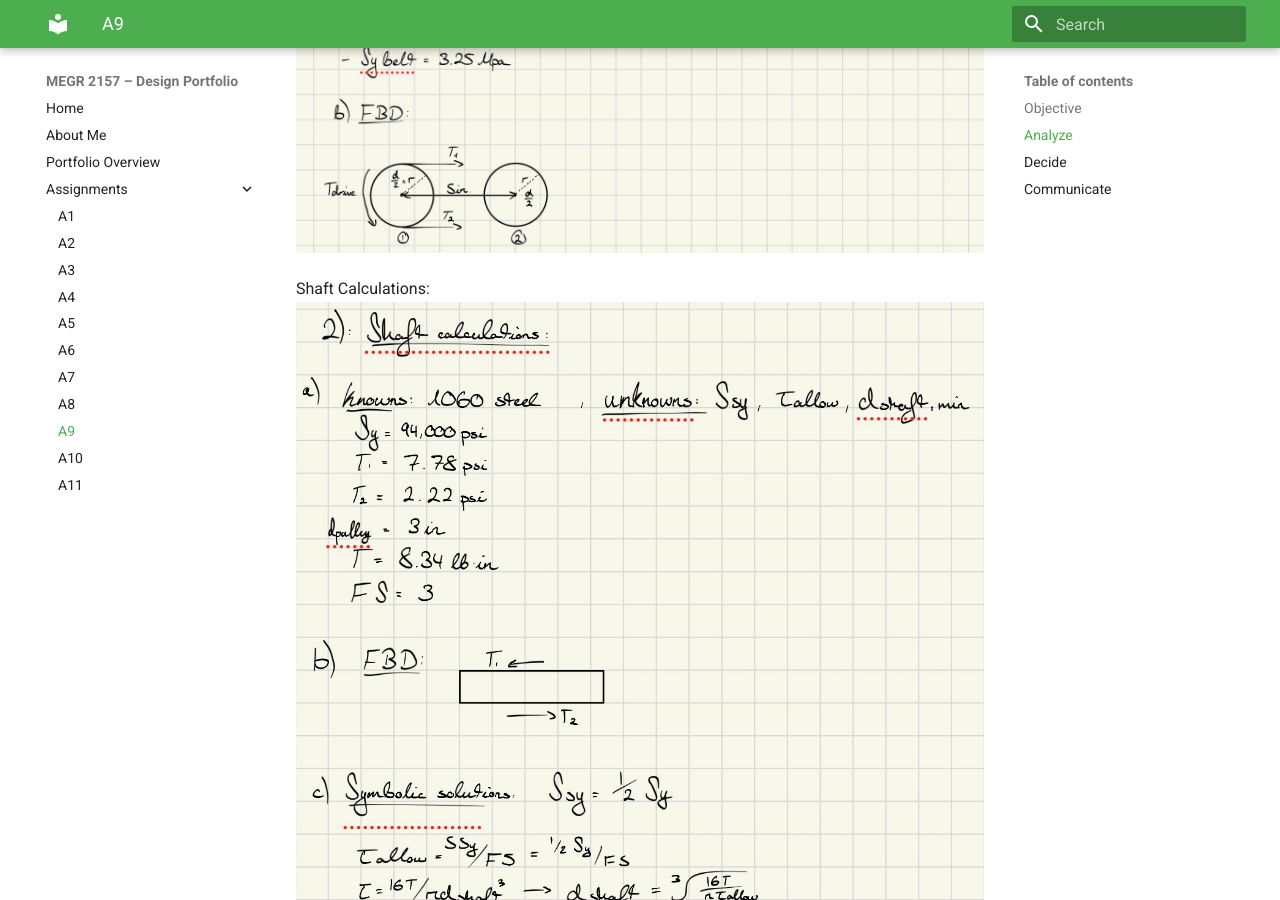
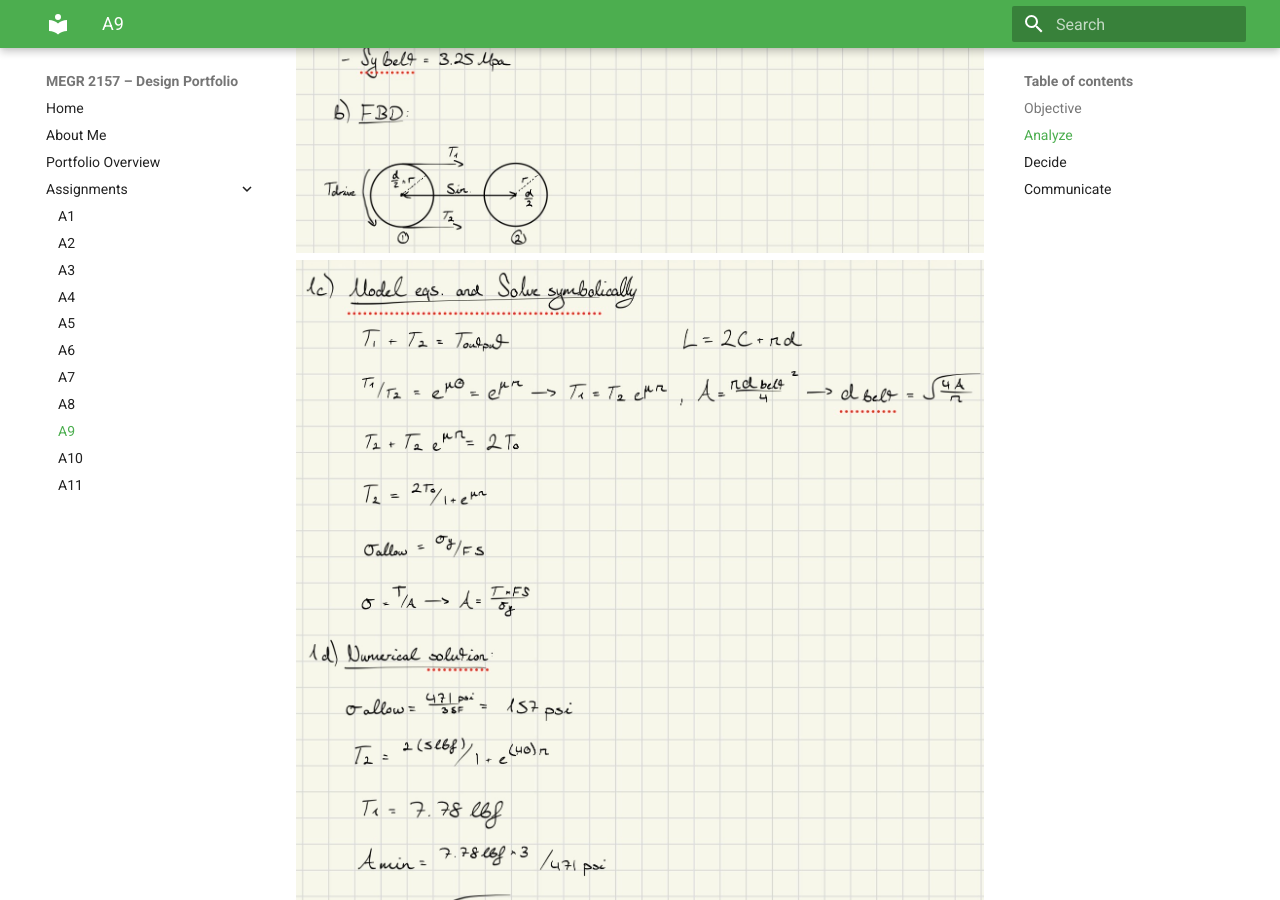
Before and after one commit to jhatch24/megr2156-portfolio, an MkDocs documentation site: the page built from docs/assignments/A09/index.md, in a window 1280 px wide and 900 px high, scrolled down 1189 px. Built offline with MkDocs 1.6.1 and Material for MkDocs 9.7.7, drawn with Linux system fonts in a browser that asks for light colours.

Commit message:
Add additional image for Belt Calculations

```diff
--- a/docs/assignments/A09/index.md
+++ b/docs/assignments/A09/index.md
@@ -14,6 +14,7 @@ Assumptions: Assume the belt is made from polyurethane rubber with a yield stren
 
 Belt Calculations:
 ![Feature1](IMG_0291.jpeg)
+![Feature1](IMG_0292.jpeg)
 
 Shaft Calculations:
 ![Feature1](IMG_0293.jpeg)
```
